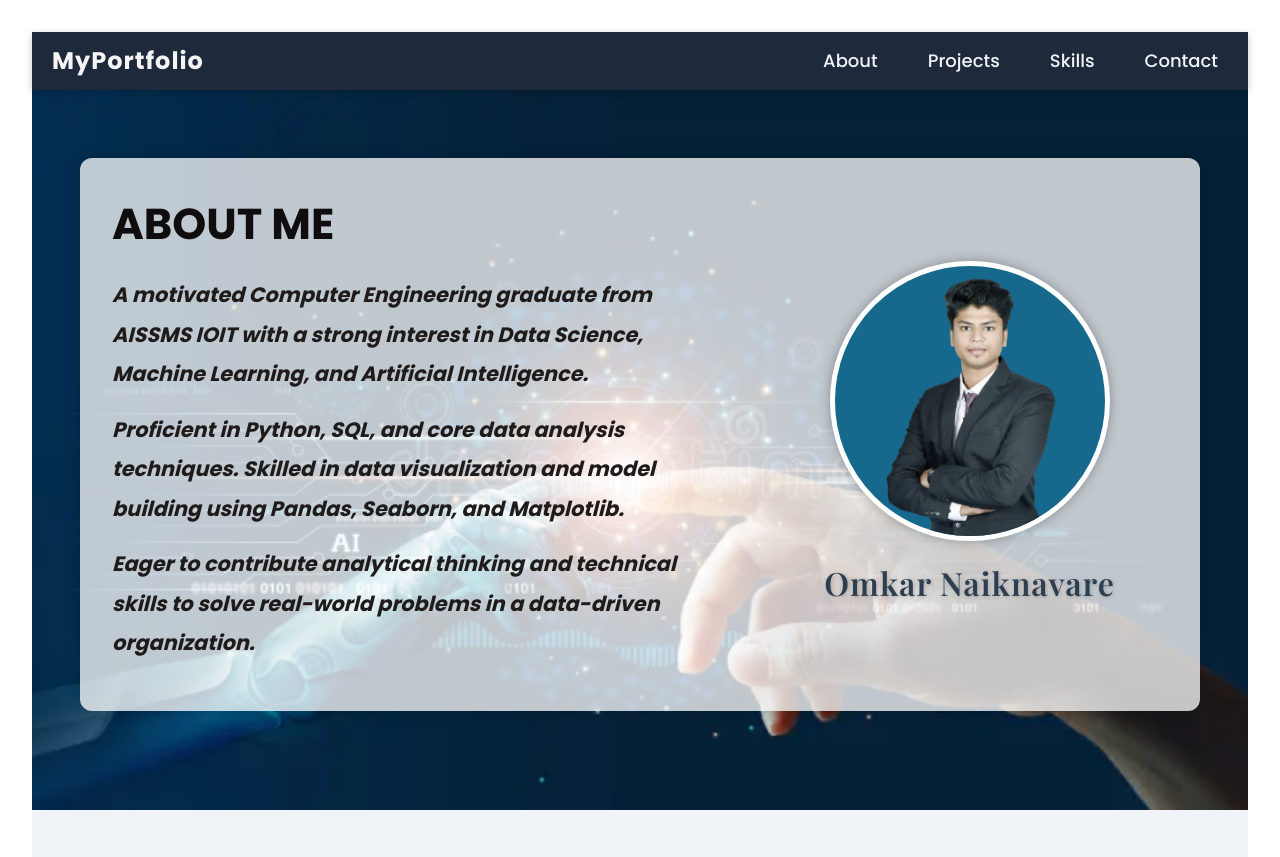
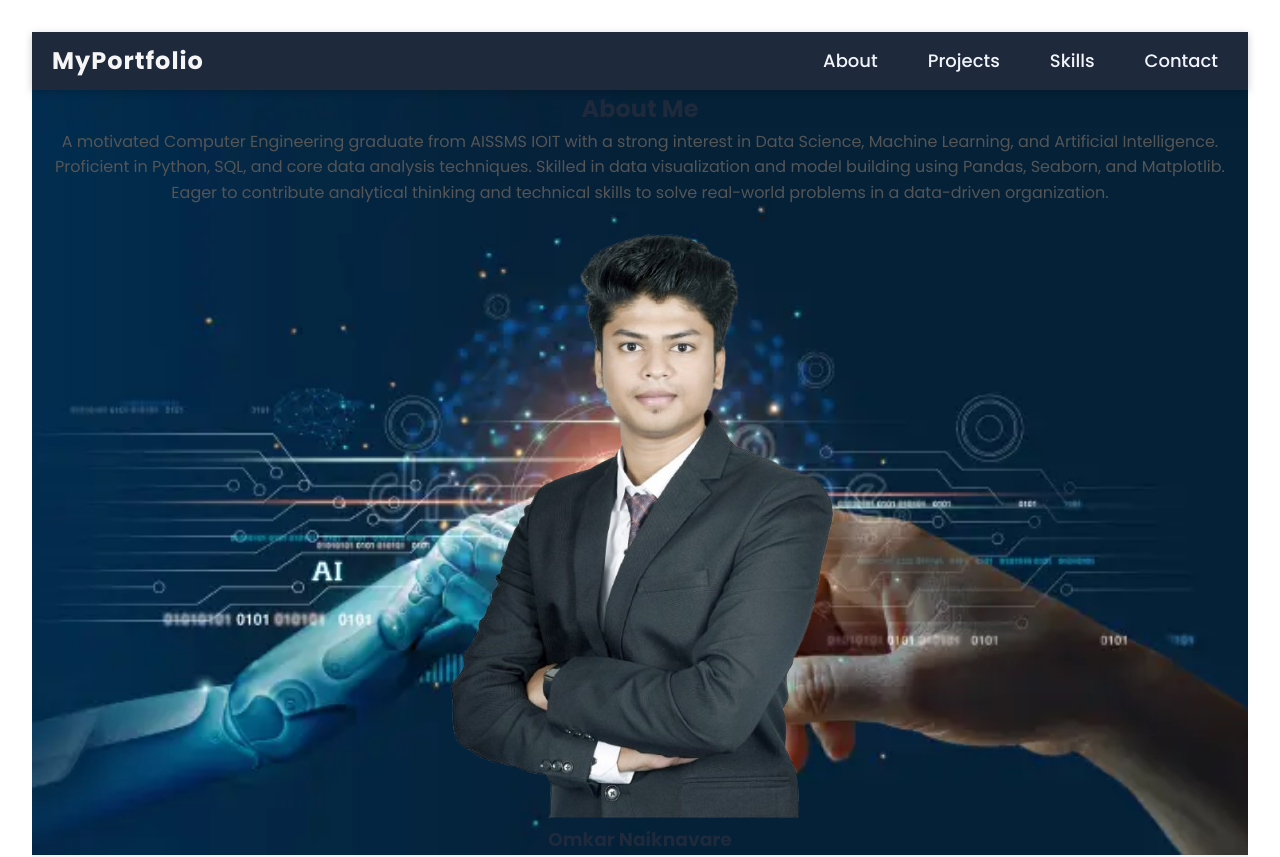
Before and after one commit to omkar300/portfolio, a React (Create React App) app: page / in a window 1280 px wide. Shown: the top 857 px of the page. Built offline with nearby package versions, Linux system fonts and the light colour scheme.

Commit message:
Update About.css

```diff
--- a/src/components/About/About.css
+++ b/src/components/About/About.css
@@ -1,36 +1,15 @@
-@import url('https://fonts.googleapis.com/css2?family=Playfair+Display:wght@600&display=swap');
-
-.about {
-  padding: 1rem 3rem 3rem;
-  color: #333;
-  display: flex;
-  align-items: center;
-  justify-content: center;
-  min-height: 90vh;
-  background-color: rgba(255, 255, 255, 0.9);
-}
-
-.about-container {
-  display: flex;
-  flex-direction: row;
-  justify-content: space-between;
-  align-items: center;
-  max-width: 1200px;
-  width: 100%;
-  gap: 2rem;
-  margin: 0 auto;
-  background-color: rgba(255, 255, 255, 0.75);
-  padding: 2rem;
-  border-radius: 12px;
-  box-shadow: 0 0 15px rgba(0, 0, 0, 0.2);
-}
-
 /* ✅ Responsive fix for smaller screens */
 @media screen and (max-width: 768px) {
+  .about {
+    padding: 1rem;
+    min-height: auto;
+  }
+
   .about-container {
     flex-direction: column;
-    padding: 1.5rem;
+    padding: 1.2rem;
     text-align: center;
+    gap: 1.5rem;
   }
 
   .about-left {
@@ -38,103 +17,27 @@
     text-align: center;
   }
 
+  .about-title {
+    font-size: 2rem;
+    margin-bottom: 0.8rem;
+  }
+
+  .about-description {
+    font-size: 1rem;
+    line-height: 1.6;
+    margin-bottom: 0.8rem;
+  }
+
   .about-right {
-    margin-top: 1.5rem;
+    margin-top: 1rem;
   }
 
   .about-image {
-    width: 220px;
-    height: 220px;
-  }
-
-  .about-title {
-    font-size: 2rem;
-  }
-
-  .about-description {
-    font-size: 1.1rem;
+    width: 200px;
+    height: 200px;
   }
 
   .about-name {
-    font-size: 1.7rem;
+    font-size: 1.5rem;
   }
 }
-
-.about-left {
-  flex: 1.2;
-  min-width: 300px;
-  text-align: left;
-  padding-right: 2rem;
-}
-
-.about-title {
-  font-style: serif;
-  font-size: 2.7rem;
-  font-weight: bold;
-  margin-bottom: 1rem;
-  text-transform: uppercase;
-  color: #0f0d0d;
-  box-shadow: #201b1b;
-}
-
-.about-title:hover {
-  transform: scale(1.02);
-  color: #000000;
-}
-
-.about-description {
-  font-size: 1.3rem;
-  line-height: 1.9;
-  margin-bottom: 1rem;
-  font-style: oblique;
-  font-weight: bolder;
-  color: #201b1b;
-  text-shadow: #ffffff;
-}
-
-.about-description:hover {
-  transform: scale(1.02);
-  color: #26177c;
-}
-
-.about-right {
-  flex: 0.8;
-  min-width: 280px;
-  display: flex;
-  flex-direction: column;
-  align-items: center;
-  justify-content: flex-start;
-}
-
-.about-image {
-  width: 280px;
-  height: 280px;
-  border-radius: 50%;
-  border: 5px solid #ffffff;
-  background-color: rgb(22, 104, 140);
-  object-fit: contain;
-  object-position: center;
-  margin-top: 0;
-  box-shadow: 0 0 12px rgba(0, 0, 0, 0.3);
-  transition: transform 0.3s ease;
-}
-
-.about-image:hover {
-  transform: scale(1.03);
-}
-
-.about-name {
-  font-family: 'Playfair Display', serif;
-  font-size: 2rem;
-  margin-top: 1rem;
-  color: #2c3e50;
-  font-weight: 600;
-  letter-spacing: 1px;
-  text-shadow: 1px 1px 4px rgba(0, 0, 0, 0.2);
-  transition: transform 0.3s ease, color 0.3s ease;
-}
-
-.about-name:hover {
-  transform: scale(1.05);
-  color: #000000;
-}
```
